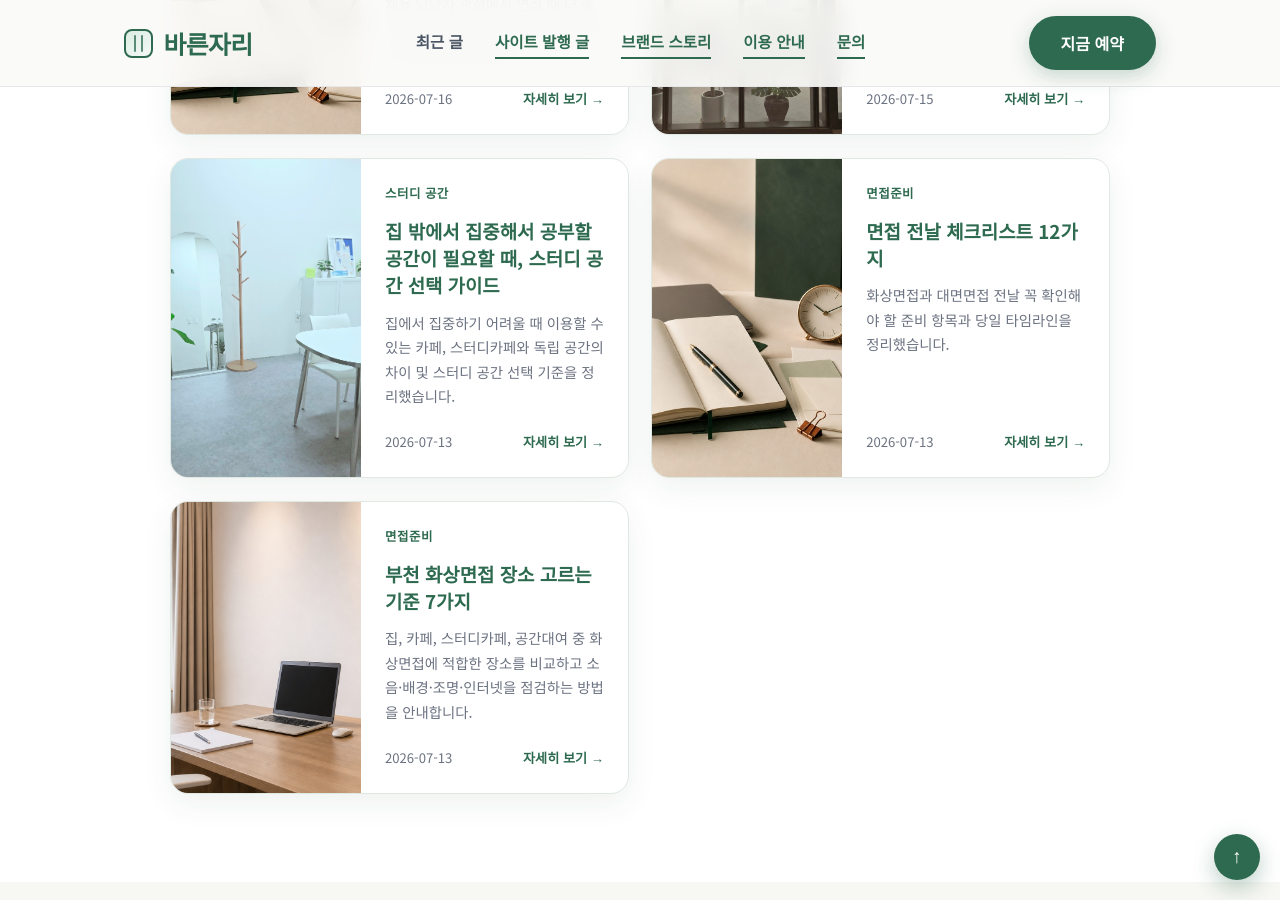
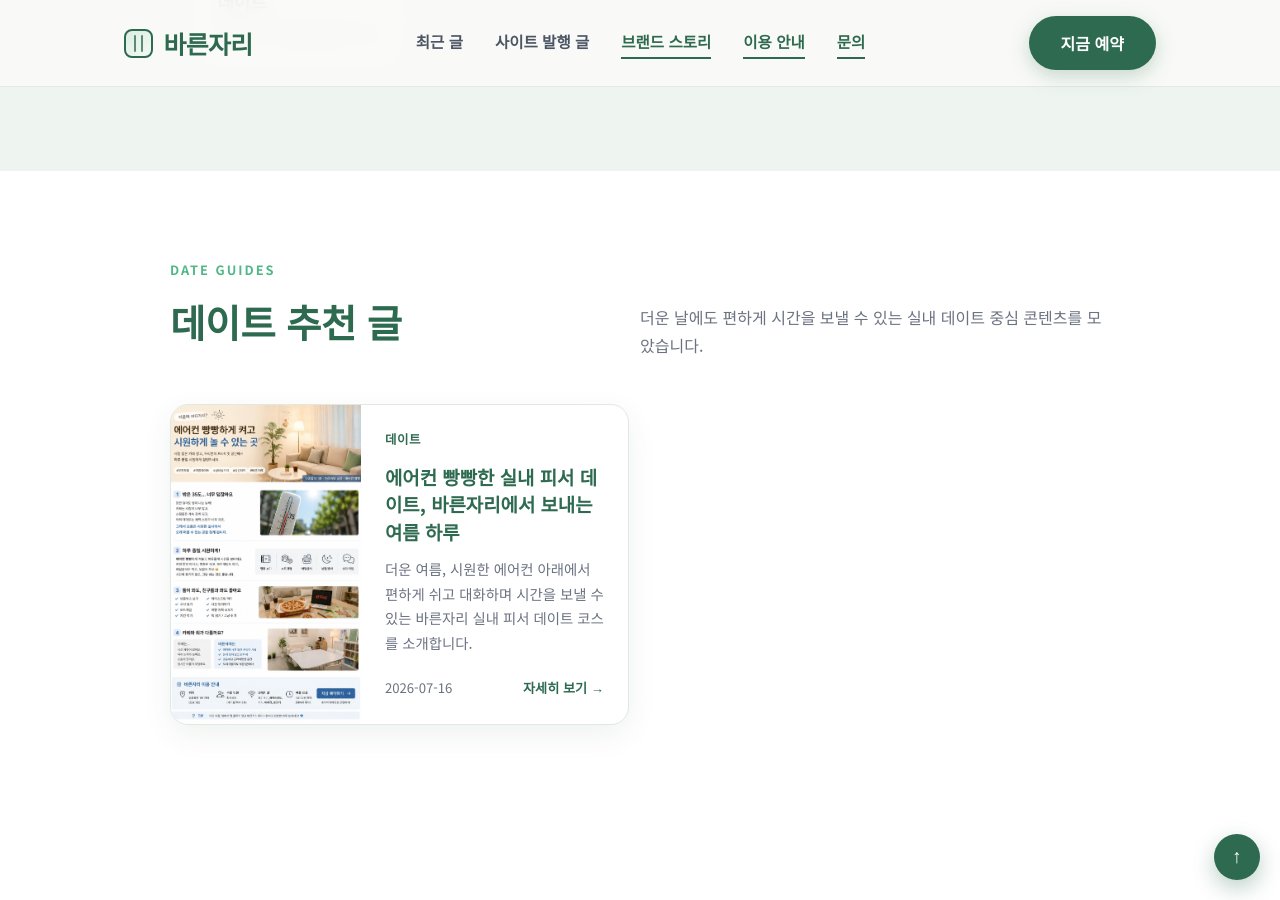
Before and after one commit to bareunspace/blog, a Jekyll site: the page built from blog.html, in a window 1280 px wide and 900 px high, scrolled down 2294 px. Built offline with Jekyll 4.4.1, drawn with Linux system fonts in a browser that asks for light colours; some of the changed text lies outside the part shown.

Commit message:
Add summer date post with poster_hotday and surface date guides

```diff
--- /dev/null
+++ b/_posts/2026-07-16-summer-hotday-date-at-bareunjari.md
@@ -0,0 +1,129 @@
+---
+layout: default
+title: 에어컨 빵빵한 실내 피서 데이트, 바른자리에서 보내는 여름 하루
+description: 더운 여름, 시원한 에어컨 아래에서 편하게 쉬고 대화하며 시간을 보낼 수 있는 바른자리 실내 피서 데이트 코스를 소개합니다.
+category: 데이트
+keywords: 부천실내데이트,신중동데이트,여름피서데이트,부천공간대여,바른자리
+tags:
+  - 실내데이트
+  - 여름피서
+  - 부천공간대여
+  - 바른자리
+canonical: https://bareunjari.com/posts/summer-hotday-date-at-bareunjari/
+permalink: /posts/summer-hotday-date-at-bareunjari/
+date: 2026-07-16 12:10:00 +0000
+og_image: https://bareunjari.com/images/poster_hotday.webp
+og_image_alt: 시원한 에어컨이 나오는 바른자리 여름 피서 이벤트 포스터
+og_image_width: 1200
+og_image_height: 1810
+preload_image: images/poster_hotday.webp
+css_version: 20260716-1
+script_version: 20260711-4
+---
+
+<main class="about-page">
+  <section id="home">
+    <div class="section-inner">
+      <p class="section-label">Summer Date Guide</p>
+      <h1 class="section-title">더운 날엔 밖보다 안이 더 좋다<br />에어컨 빵빵한 실내 피서 데이트</h1>
+      <p class="section-desc">한여름에 땀 흘리며 이동하기보다, 시원한 공간에서 편하게 대화하고 쉬는 시간이 더 소중할 때가 있습니다. 바른자리에서 보내는 여름 데이트 동선을 정리해봤어요.</p>
+      <div class="hero-btns">
+        <a href="https://pcmap.place.naver.com/place/2041312316/ticket" target="_blank" rel="noopener noreferrer" class="btn-primary">바로 예약하기</a>
+        <a href="/index.html#space" class="btn-outline">공간 사진 더 보기</a>
+      </div>
+    </div>
+  </section>
+  {% include breadcrumb.html %}
+
+  <section id="summer-concept">
+    <div class="section-inner">
+      <div class="article-intro-layout">
+        <div class="article-intro-copy">
+          <h2 class="section-title">오늘 콘셉트: 시원하게, 편하게, 둘만의 시간</h2>
+          <p class="section-desc">이번 글은 "에어컨 춥게 켜놓고, 피서지처럼 편하게 쉬는 데이트" 콘셉트입니다. 카페 자리 눈치 보지 않고, 원하는 분위기로 온전히 시간을 보낼 수 있는 구성을 중심으로 소개합니다.</p>
+          <p>특히 대화 많이 하고 싶은 커플, 영화나 콘텐츠 같이 보며 쉬고 싶은 커플, 더위에 약해서 한낮 야외 데이트가 부담스러운 분들에게 잘 맞습니다.</p>
+        </div>
+        <figure class="article-hero-visual">
+          <img src="/images/poster_hotday.webp" alt="시원한 에어컨이 나오는 바른자리 여름 피서 이벤트 포스터" loading="eager" width="1200" height="1810" />
+          <figcaption>poster_hotday 콘셉트 그대로, 한여름 실내 피서 데이트.</figcaption>
+        </figure>
+      </div>
+    </div>
+  </section>
+
+  <section id="why-indoor-date">
+    <div class="section-inner">
+      <h2 class="section-title">여름에 실내 데이트가 만족도가 높은 이유</h2>
+      <p class="section-desc">데이트가 즐거우려면 체력 소모를 줄이고, 서로의 대화에 집중할 수 있어야 합니다.</p>
+      <div class="about-highlight-grid" aria-label="실내 피서 데이트 장점">
+        <article class="about-highlight-card">
+          <h3>더위 스트레스 감소</h3>
+          <p>이동 중 땀과 열기로 지치지 않으니 표정과 텐션이 훨씬 편안하게 유지됩니다.</p>
+        </article>
+        <article class="about-highlight-card">
+          <h3>대화 밀도 증가</h3>
+          <p>시끄러운 외부 소음이 적어 서로의 이야기에 더 집중할 수 있고, 긴 대화도 부담이 적습니다.</p>
+        </article>
+        <article class="about-highlight-card">
+          <h3>시간 운영이 유연</h3>
+          <p>비가 오거나 갑자기 더워져도 계획이 크게 흔들리지 않아 하루 흐름을 안정적으로 가져갈 수 있습니다.</p>
+        </article>
+      </div>
+    </div>
+  </section>
+
+  <section id="date-flow">
+    <div class="section-inner">
+      <h2 class="section-title">바른자리 여름 데이트 추천 플로우</h2>
+      <p class="section-desc">부천 신중동에서 가볍게 즐기기 좋은 3단계 코스입니다.</p>
+      <div class="about-principle-grid" aria-label="여름 데이트 코스 3단계">
+        <article class="about-principle-item" data-step="01">
+          <h3>입실 후 10분, 온도 세팅</h3>
+          <p>도착하면 먼저 에어컨 온도와 바람 방향을 둘이 편한 기준으로 맞춰주세요. 첫 10분의 쾌적함이 전체 만족도를 좌우합니다.</p>
+        </article>
+        <article class="about-principle-item" data-step="02">
+          <h3>음료와 간식으로 쉬는 시간</h3>
+          <p>차갑게 마실 음료와 간단한 간식을 두고, 바깥 더위에서 식히는 시간부터 시작하면 분위기가 자연스럽게 풀립니다.</p>
+        </article>
+        <article class="about-principle-item" data-step="03">
+          <h3>대화 + 콘텐츠 + 휴식</h3>
+          <p>근황 이야기, 같이 보고 싶은 영상, 다음 데이트 계획까지 편하게 이어가며 둘만의 리듬으로 시간을 보내세요.</p>
+        </article>
+      </div>
+    </div>
+  </section>
+
+  <section id="tips">
+    <div class="section-inner">
+      <h2 class="section-title">더 만족스러운 여름 데이트를 위한 팁</h2>
+      <p class="section-desc">작은 준비 몇 가지로 체감 퀄리티가 크게 올라갑니다.</p>
+      <div class="about-principle-grid" aria-label="실내 데이트 준비 팁">
+        <article class="about-principle-item" data-step="01">
+          <h3>얇은 겉옷 챙기기</h3>
+          <p>에어컨을 시원하게 틀면 체감 온도가 빠르게 내려가니, 가벼운 겉옷 하나를 준비하면 좋습니다.</p>
+        </article>
+        <article class="about-principle-item" data-step="02">
+          <h3>보고 싶은 콘텐츠 미리 저장</h3>
+          <p>재생 목록을 미리 정해두면 "뭐 볼지" 고민하는 시간을 줄이고 더 여유롭게 보낼 수 있습니다.</p>
+        </article>
+        <article class="about-principle-item" data-step="03">
+          <h3>퇴실 전 사진 한 컷</h3>
+          <p>그날의 분위기를 남겨두면 다음 데이트를 계획할 때도 좋은 기준이 됩니다.</p>
+        </article>
+      </div>
+    </div>
+  </section>
+
+  <section id="cta">
+    <div class="section-inner">
+      <h2 class="section-title">올여름, 더위 피해서 편하게 쉬고 싶다면</h2>
+      <p class="section-desc">바른자리에서 시원하고 조용한 여름 데이트를 경험해 보세요. 밖은 뜨거워도, 안에서는 여유롭게 둘만의 시간을 보낼 수 있습니다.</p>
+      <div class="hero-btns" style="margin-top: 2rem;">
+        <a href="https://pcmap.place.naver.com/place/2041312316/ticket" target="_blank" rel="noopener noreferrer" class="btn-primary">여름 데이트 시간 예약하기</a>
+        <a href="/index.html#contact" class="btn-outline">문의하기</a>
+      </div>
+    </div>
+  </section>
+
+  {% include post-tags.html %}
+</main>
--- a/blog.html
+++ b/blog.html
@@ -27,6 +27,11 @@ script_version: 20260711-4
 
   {% assign onsite_posts = site.posts | where_exp: "item", "item.draft != true" %}
   {% assign featured_post = onsite_posts.first %}
+  {% assign date_category_posts = site.posts | where: "category", "데이트" %}
+  {% assign date_title_posts = site.posts | where_exp: "item", "item.title contains '데이트'" %}
+  {% assign date_description_posts = site.posts | where_exp: "item", "item.description contains '데이트'" %}
+  {% assign date_keyword_posts = site.posts | where_exp: "item", "item.keywords contains '데이트'" %}
+  {% assign date_posts = date_category_posts | concat: date_title_posts | concat: date_description_posts | concat: date_keyword_posts | uniq %}
 
   <section id="featured-guide" class="blog-featured-section">
     <div class="section-inner">
@@ -84,7 +89,46 @@ script_version: 20260711-4
           <strong>이용 사례</strong>
           <span>실제 공간 활용 이야기</span>
         </a>
+        <a class="blog-topic-card" href="#blog-date-guides">
+          <span class="blog-topic-number">05</span>
+          <strong>데이트</strong>
+          <span>실내 피서·기념일·둘만의 시간</span>
+        </a>
       </nav>
+    </div>
+  </section>
+
+  <section id="blog-date-guides" class="blog-guides-section">
+    <div class="section-inner">
+      <div class="blog-section-heading">
+        <div>
+          <p class="section-label">Date Guides</p>
+          <h2 class="section-title">데이트 추천 글</h2>
+        </div>
+        <p>더운 날에도 편하게 시간을 보낼 수 있는 실내 데이트 중심 콘텐츠를 모았습니다.</p>
+      </div>
+      {% if date_posts.size > 0 %}
+        <div class="blog-guide-grid" aria-label="데이트 가이드 목록">
+          {% for post in date_posts limit: 6 %}
+            <article class="blog-guide-card">
+              <a class="blog-guide-image" href="{{ post.url | relative_url }}" tabindex="-1" aria-hidden="true">
+                <img src="{{ post.og_image | default: '/images/main.jpeg' }}" alt="" loading="lazy" />
+              </a>
+              <div class="blog-guide-content">
+                <p class="blog-card-eyebrow">{{ post.category | default: "데이트" }}</p>
+                <h3><a href="{{ post.url | relative_url }}">{{ post.title }}</a></h3>
+                <p>{{ post.description | default: post.excerpt | strip_html | truncate: 120 }}</p>
+                <div class="blog-card-footer">
+                  <span>{{ post.date | date: "%Y-%m-%d" }}</span>
+                  <a href="{{ post.url | relative_url }}" aria-label="{{ post.title }} 자세히 보기">자세히 보기 <span aria-hidden="true">→</span></a>
+                </div>
+              </div>
+            </article>
+          {% endfor %}
+        </div>
+      {% else %}
+        <div class="blog-empty-state">데이트 추천 글을 준비하고 있습니다.</div>
+      {% endif %}
     </div>
   </section>
 
```
Also changed, not shown: index.html (+39 -1 lines).
